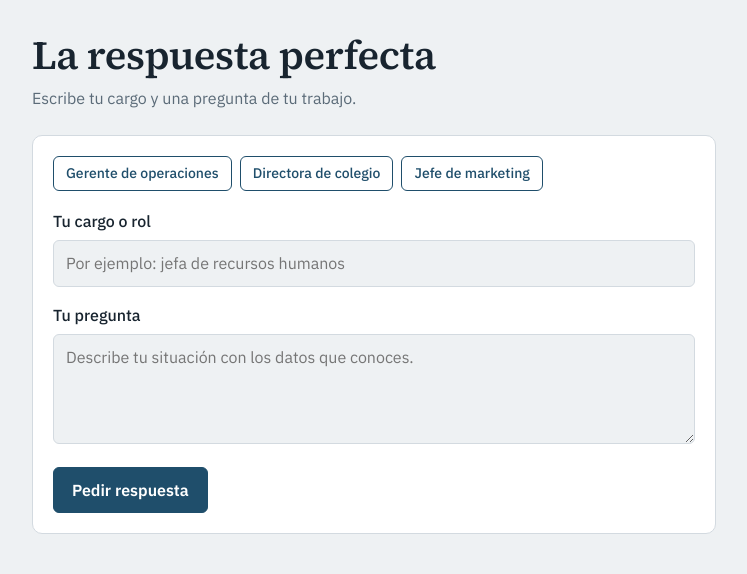
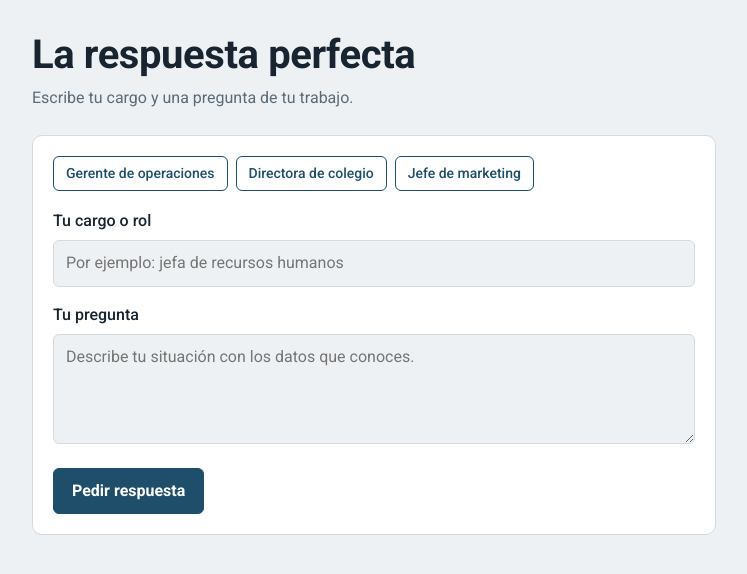
Before and after one commit to pumarinoj-png/respuestaperfecta, a website: page index.html in a window 1280 px wide. Shown: the whole page, without its empty margins (266-1013 px from the left). Drawn offline with Linux system fonts and the light colour scheme.

Commit message:
Modify font settings and paragraph styles in index.html
Updated font families and adjusted paragraph styles.

```diff
--- a/index.html
+++ b/index.html
@@ -5,13 +5,13 @@
 <meta name="viewport" content="width=device-width, initial-scale=1, viewport-fit=cover">
 <title>La respuesta perfecta</title>
 <link rel="preconnect" href="https://fonts.googleapis.com">
-<link href="https://fonts.googleapis.com/css2?family=Source+Serif+4:opsz,wght@8..60,400;8..60,600&family=IBM+Plex+Sans:wght@400;500;600&display=swap" rel="stylesheet">
+<link href="https://fonts.googleapis.com/css2?family=Roboto:wght@400;500;700&display=swap" rel="stylesheet">
 <style>
   :root {
     --bg: #eef1f3; --surface: #ffffff; --ink: #18242f; --muted: #5b6b78; --line: #d3dae0;
     --accent: #1f4e6b; --accent-ink: #ffffff; --pen: #b3261e; --hint-bg: #eaf1f6;
-    --serif: "Source Serif 4", Georgia, "Times New Roman", serif;
-    --sans: "IBM Plex Sans", system-ui, -apple-system, "Segoe UI", Roboto, sans-serif;
+    --serif: Roboto, Arial, Helvetica, sans-serif;
+    --sans: Roboto, Arial, Helvetica, sans-serif;
     color-scheme: light;
   }
   @media (prefers-color-scheme: dark) {
@@ -45,7 +45,7 @@
   .memo { background: var(--surface); border: 1px solid var(--line); border-radius: 4px; padding: 28px 26px 18px; margin-bottom: 20px; }
   .memo header { border-bottom: 1px solid var(--line); padding-bottom: 12px; margin-bottom: 18px; color: var(--muted); font-size: 14px; }
   .memo header strong { color: var(--ink); font-weight: 600; }
-  .memo p { font-family: var(--serif); font-size: 18px; line-height: 1.7; margin: 0 0 14px; max-width: 64ch; }
+  .memo p { font-family: var(--serif); font-size: 17px; line-height: 1.65; margin: 0 0 14px; max-width: 64ch; }
   .memo p.disclaimer { font-family: var(--sans); font-size: 12px; line-height: 1.4; color: var(--muted); margin: 18px 0 0; padding-top: 10px; border-top: 1px solid var(--line); }
   .reveal-box { margin: 0 0 20px; }
   .reveal-box button.link { background: none; border: 0; color: var(--muted); font-weight: 400; font-size: 13px; padding: 4px 0; text-decoration: underline; }
@@ -74,7 +74,7 @@
     </div>
     <div class="actions">
       <button id="go" type="button">Pedir respuesta</button>
-      <span class="status" id="busy" hidden>Pensando…</span>
+      <span class="status" id="busy" hidden>Pensando… si hay mucha gente a la vez, puede tardar un poco más.</span>
     </div>
     <div class="error" id="error" role="alert" hidden></div>
   </section>
```
